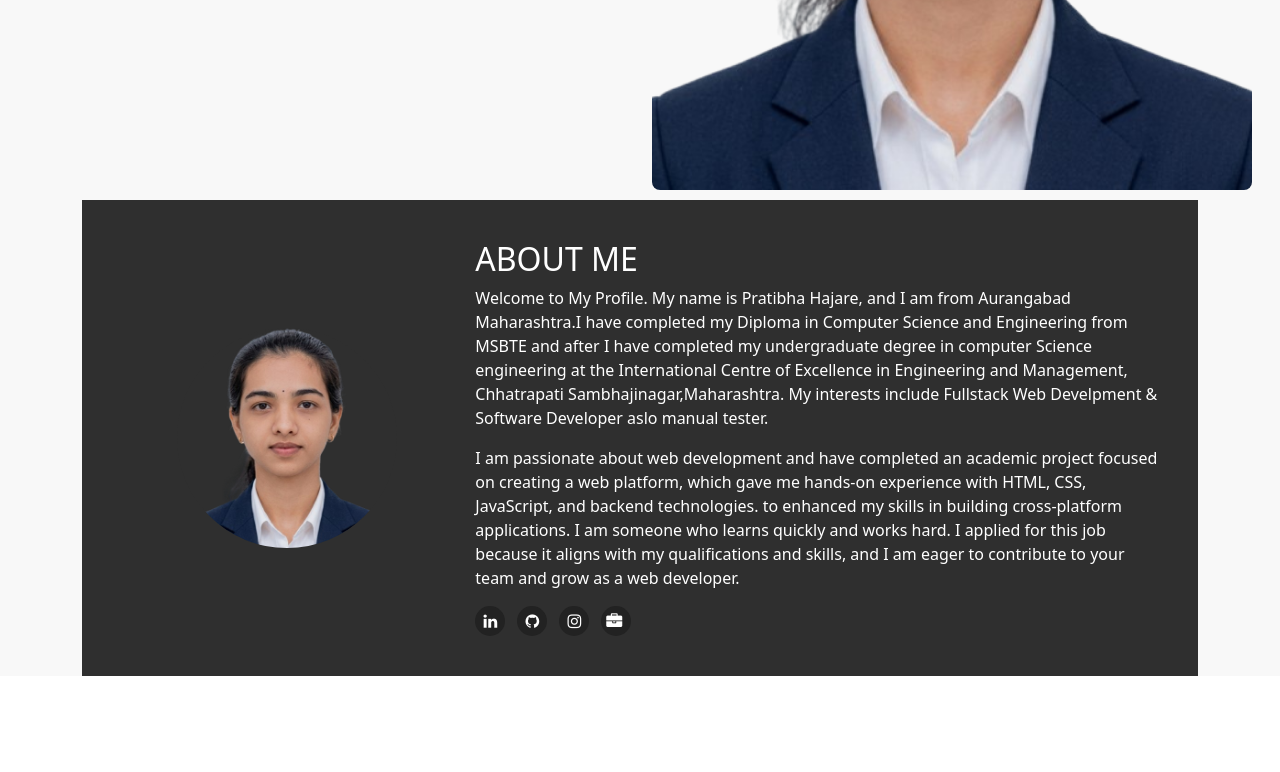
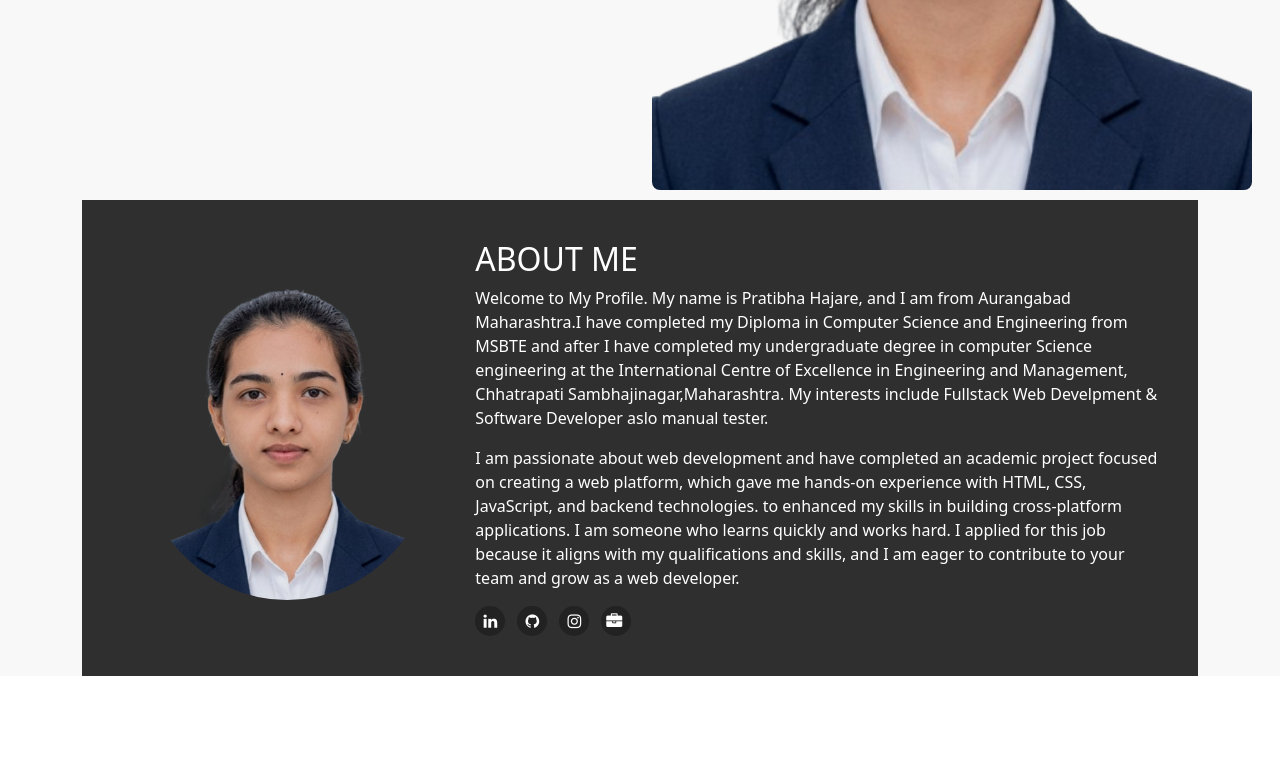
Before and after one commit to HajarePratibha/my-portfolio-, an Angular app: page / in a window 1280 px wide. Shown: the part 581-1353 px from the top of the page. Built offline with nearby package versions, Linux system fonts and the light colour scheme.

Commit message:
Update app.css

```diff
--- a/src/app/app.css
+++ b/src/app/app.css
@@ -77,11 +77,11 @@
 }
 
 .about-img {
-  width: 220px;
-  height: 220px;
-  object-fit: cover;
+  width: 300px;
+
+
   border-radius: 50%;
-  background-color: #2f2f2f;
+
 }
 
 /* SERVICES */
```
